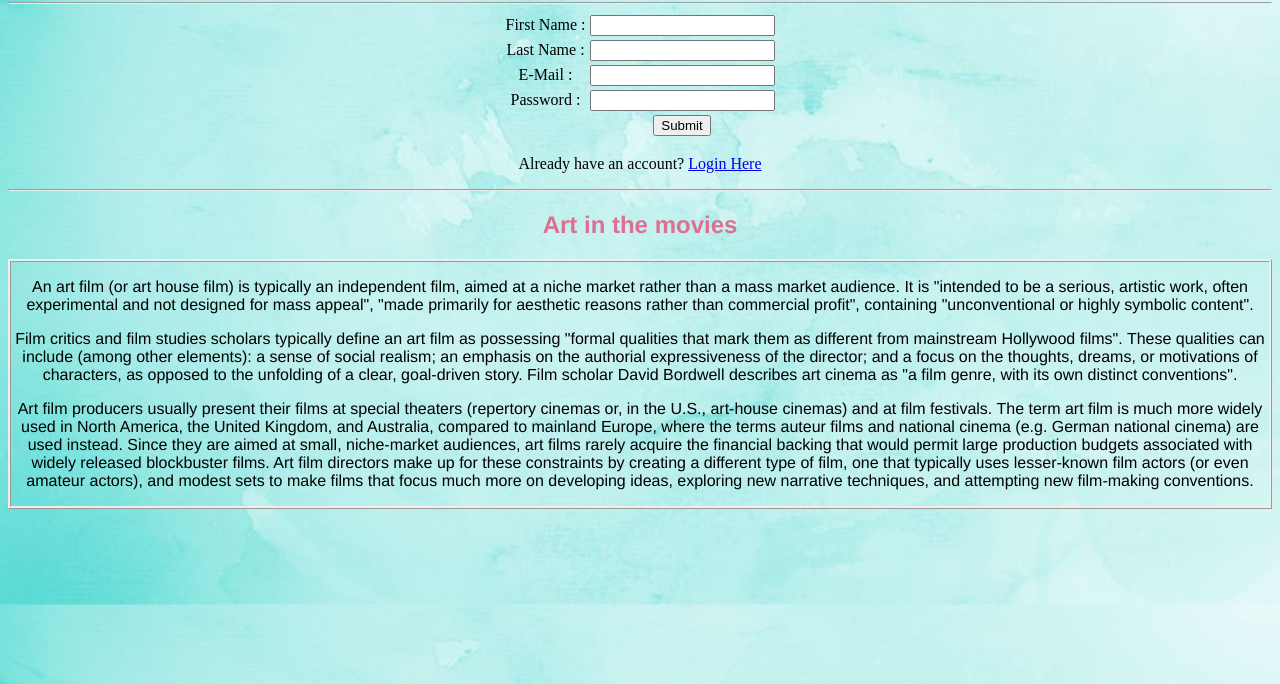
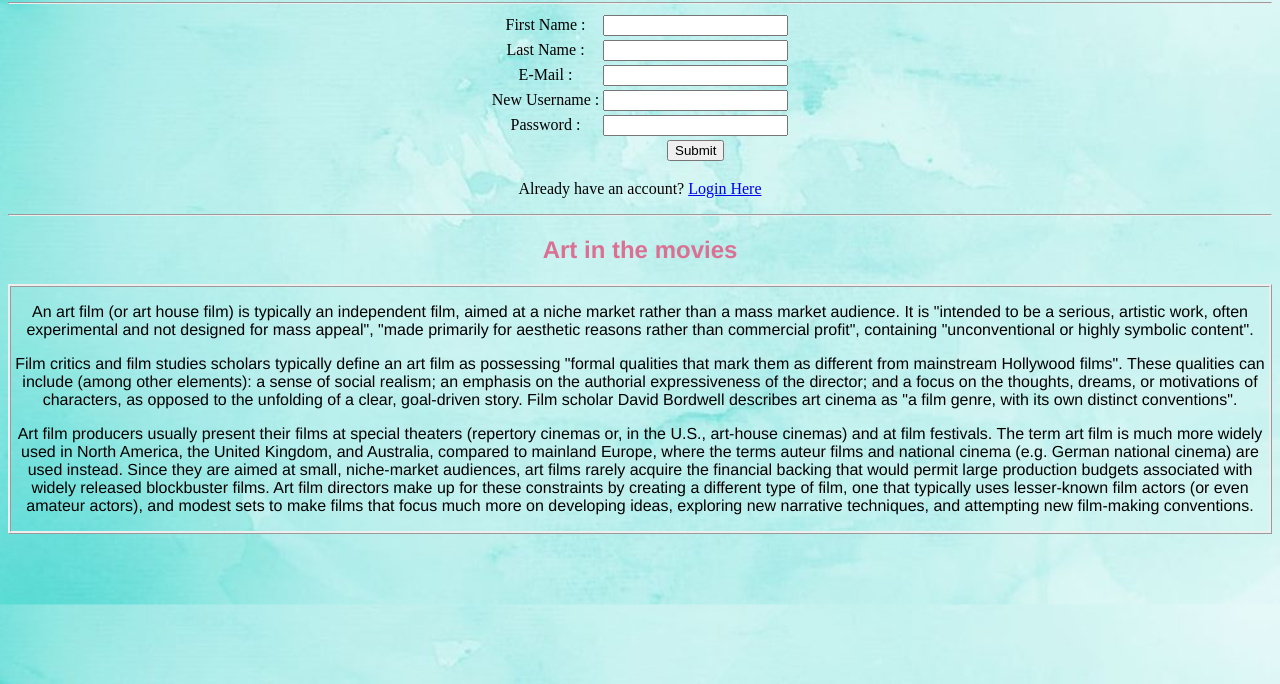
Before and after one commit to HitheshMedavarapu/Project, a plain HTML site: page register.html in a window 1280 px wide. Shown: the part 116-800 px from the top of the page. Drawn offline with Linux system fonts and the light colour scheme.

Commit message:
register changes

```diff
--- a/register.html
+++ b/register.html
@@ -31,6 +31,10 @@
                 <td><input type="text" id="eMail"></td>
             </tr>
             <tr>
+                <td><label for="Username">New Username : </label></td>
+                <td><input type="text" id="uname"></td>
+            </tr>
+            <tr>
                 <td><label for="passWord">Password : </label></td>
                 <td><input type="password" id="passWord"></td>
             </tr>
```
